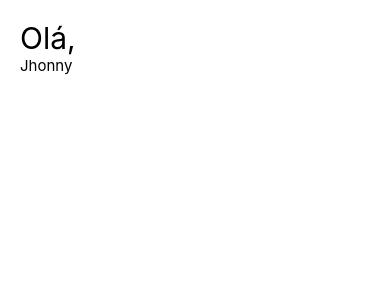
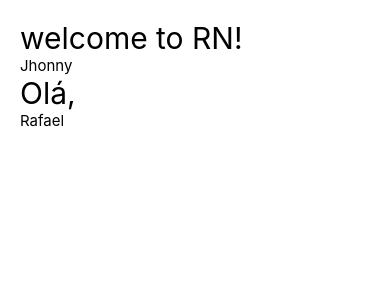
Before and after one commit to jhonnyrafael01/teste, a React Native app: screen / in a window 390 px wide. Shown: the top 300 px of the page. Built offline with nearby package versions, Linux system fonts and the light colour scheme.

Commit message:
add props title and name

```diff
--- a/src/App.tsx
+++ b/src/App.tsx
@@ -6,7 +6,9 @@ import Header from './components/Header';
 
 const App: React.FC = () => {
   return <SafeAreaView style={style.App} >
-    <Header />
+    <Header name ="Jhonny" title="welcome to RN!" />
+    <Header name ="Rafael" title="Olá," />
+
   </SafeAreaView>
 };
 
--- a/src/components/Header/index.tsx
+++ b/src/components/Header/index.tsx
@@ -1,11 +1,13 @@
 import React from 'react';
 import {StyleSheet, Text, View} from 'react-native';
 
-const Header: React.FC = () => {
+import {Props} from'./types'
+
+const Header = (props: Props) => {
   return (
     <View>
-      <Text style={style.Title}>Olá,</Text>
-      <Text style={style.SubTitle}>Jhonny</Text>
+      <Text style={style.Title}>{props.title}</Text>
+      <Text style={style.SubTitle}>{props.name}</Text>
     </View>
   );
 };
--- /dev/null
+++ b/src/components/Header/types.tsx
@@ -0,0 +1,5 @@
+export interface Props{
+    name: string
+    title: string
+
+}
```
